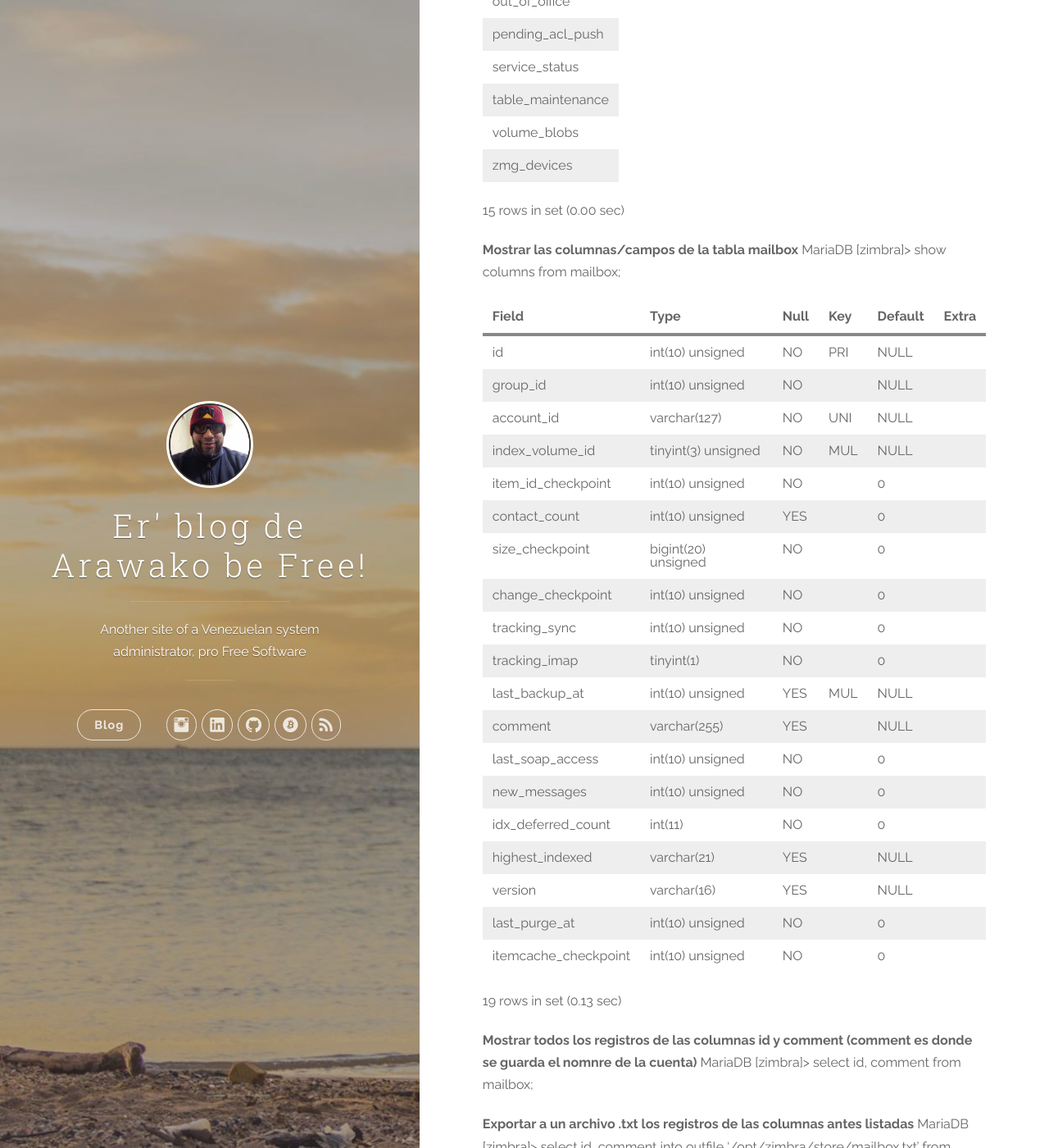
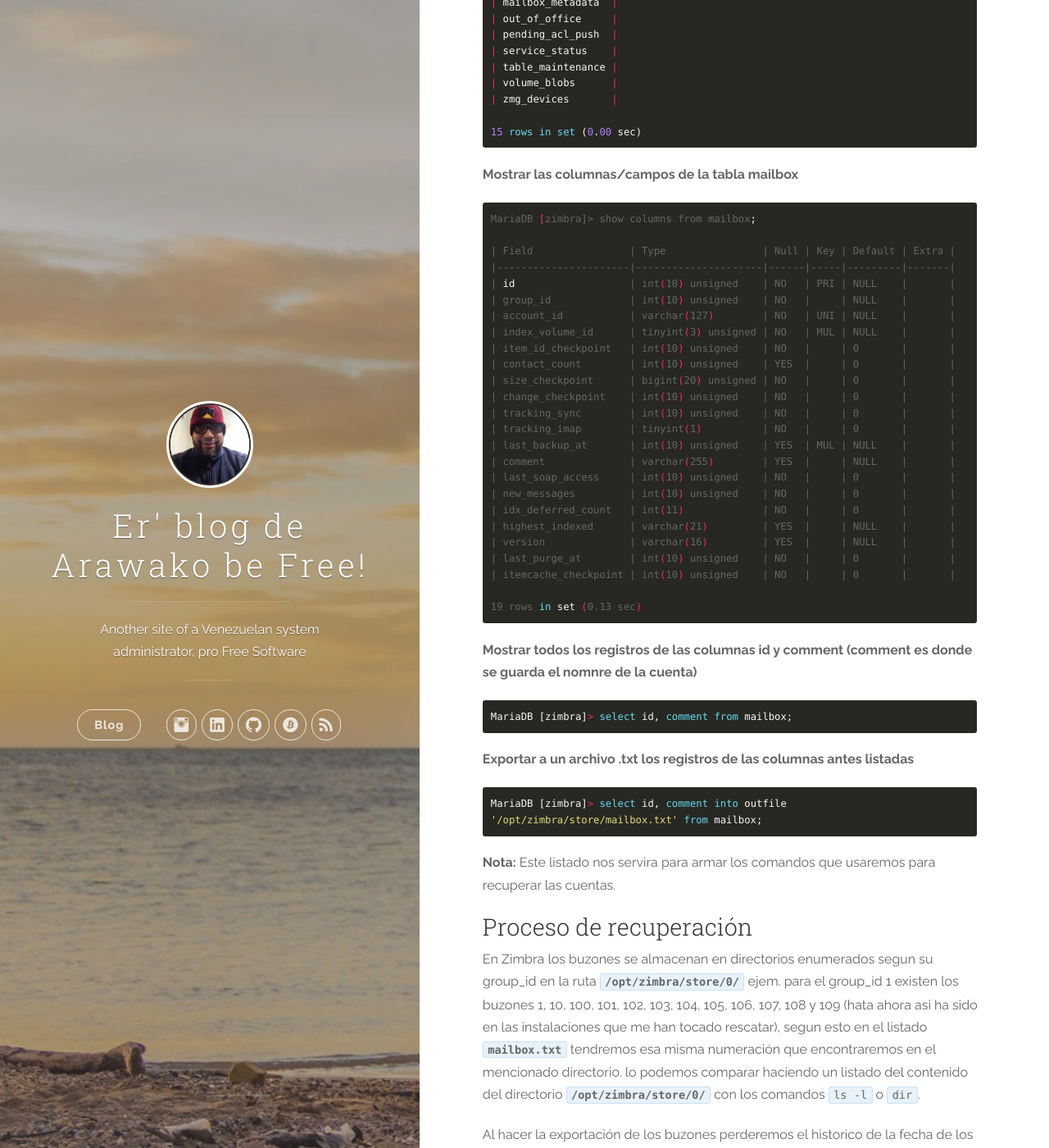
Before and after one commit to arawako/arawako.github.io, a Jekyll site: the page built from _posts/2017-05-12-zimbra.md, in a window 1280 px wide and 1400 px high, scrolled down 1058 px. Shown: the whole window at 82% size. Built offline with Jekyll 4.4.1, drawn with Linux system fonts in a browser that asks for light colours; some of the changed text lies outside the part shown.

Commit message:
Updating Zimbra post

````diff
--- a/_posts/2017-05-12-zimbra.md
+++ b/_posts/2017-05-12-zimbra.md
@@ -11,15 +11,22 @@ El presente describe paso a paso como recuperar los buzones de un servidor Zimbr
 ### Entrar y buscar la información de las cuentas ###
 
 **Identificarse como usuario zimbra**
-:~$ su - zimbra
+```bash
+su - zimbra
+```
 
 **Entrar a Mysql/MariaDB**
-:~$ mysql
+```bash
+mysql
+```
 
 **Conectarse a la base de datos zimbra**
+```sql
 MariaDB [zimbra]> use zimbra
+```
 
 **Mostrar las tablas de la base de datos**
+```sql
 MariaDB [zimbra]> show tables;
 
 | Tables_in_zimbra  |
@@ -36,8 +43,10 @@ MariaDB [zimbra]> show tables;
 | zmg_devices       |
 
 15 rows in set (0.00 sec)
-
-**Mostrar las columnas/campos de la tabla mailbox** MariaDB [zimbra]> show columns from mailbox;
+```
+**Mostrar las columnas/campos de la tabla mailbox**
+```bash
+MariaDB [zimbra]> show columns from mailbox;
 
 | Field                | Type                | Null | Key | Default | Extra |
 |----------------------|---------------------|------|-----|---------|-------|
@@ -62,32 +71,42 @@ MariaDB [zimbra]> show tables;
 | itemcache_checkpoint | int(10) unsigned    | NO   |     | 0       |       |
 
 19 rows in set (0.13 sec)
+```
 
-**Mostrar todos los registros de las columnas id y comment (comment es donde se guarda el nomnre de la cuenta)** MariaDB [zimbra]> select id, comment from mailbox;
+**Mostrar todos los registros de las columnas id y comment (comment es donde se guarda el nomnre de la cuenta)**
+```sql
+MariaDB [zimbra]> select id, comment from mailbox;
+```
 
-**Exportar a un archivo .txt los registros de las columnas antes listadas** MariaDB [zimbra]> select id, comment into outfile '/opt/zimbra/store/mailbox.txt' from mailbox;
-
+**Exportar a un archivo .txt los registros de las columnas antes listadas**
+```sql
+MariaDB [zimbra]> select id, comment into outfile '/opt/zimbra/store/mailbox.txt' from mailbox;
+```
 **Nota:** Este listado nos servira para armar los comandos que usaremos para recuperar las cuentas.
 
 ### Proceso de recuperación ###
 
-En Zimbra los buzones se almacenan en directorios enumerados segun su group_id en la ruta **/opt/zimbra/store/0/** ejem. para el group_id 1 existen los buzones 1, 10, 100, 101, 102, 103, 104, 105, 106, 107, 108 y 109 (hata ahora asi ha sido en las instalaciones que me han tocado rescatar), segun esto en el listado **mailbox.txt** tendremos esa misma numeración que encontraremos en el mencionado directorio. lo podemos comparar haciendo un listado del contenido del directorio **/opt/zimbra/store/0/** con el comando ls -l o dir.
+En Zimbra los buzones se almacenan en directorios enumerados segun su group_id en la ruta **`/opt/zimbra/store/0/`** ejem. para el group_id 1 existen los buzones 1, 10, 100, 101, 102, 103, 104, 105, 106, 107, 108 y 109 (hata ahora asi ha sido en las instalaciones que me han tocado rescatar), segun esto en el listado **`mailbox.txt`** tendremos esa misma numeración que encontraremos en el mencionado directorio. lo podemos comparar haciendo un listado del contenido del directorio **`/opt/zimbra/store/0/`** con los comandos `ls -l` o `dir`.
 
 Al hacer la exportación de los buzones perderemos el historico de la fecha de los mensajes, esto lo solucionaremos con el primer comando que lanzaremos en el proceso de recuperación.
 
 Con este conocimiento, procedemos a hacer el recovery.
 
 **Ajustar las fechas de los mensajes dentro del buzón**
+```bash
 for a in `ls -1 /opt/zimbra/store/store_recovery_old_server/0/165/msg/`; do /usr/local/bin/zimdates /opt/zimbra/store/store_recovery_old_server/0/165/msg/$a; done
+```
 
 Zimdates es un script que se debe colocar en la ruta /usr/local/bin/ y debe tener permiso de ejecución para poder usarlo El numero 105 pertnece al buzon con el mismo ID
 
 **Crear carpeta en buzon de recuperación**
+```bash
 zmmailbox -z -m recuperacion@zimbra.com cf /nombre_carpeta
-
+```
 Previamente se debe crear una cuenta en el nuevo zimbra sobre el cual lanzar los buzones recuperados
 
 **Recuperar correos a una carpeta**
+```bash
 for a in 'ls -1 /opt/zimbra/store/store_recovery_old_server/0/1/msg/'; do echo "Importando directorio $a"; zmmailbox -z -m recuperacion@zimbra.com addMessage /01 /opt/zimbra/store/store_recovery_old_server/0/1/msg/$a; done
-
+```
 la carpeta store_recovery_old es un respaldo que recuperamos del servidor que sufrio el daño en el LDAP y que descomprimimos sobre la carpeta store del nuevo zimbra, esto por que es la unica ruta donde hay permisos de escritura y lectura para el usuario zimbra, otra opcion es crear un directorio fuera de esta ruta y darle la propiedad del ismo a el usuario zimbra.
````
Also changed, not shown: other parts of _posts/2017-05-12-zimbra.md (+1 -1 lines).
